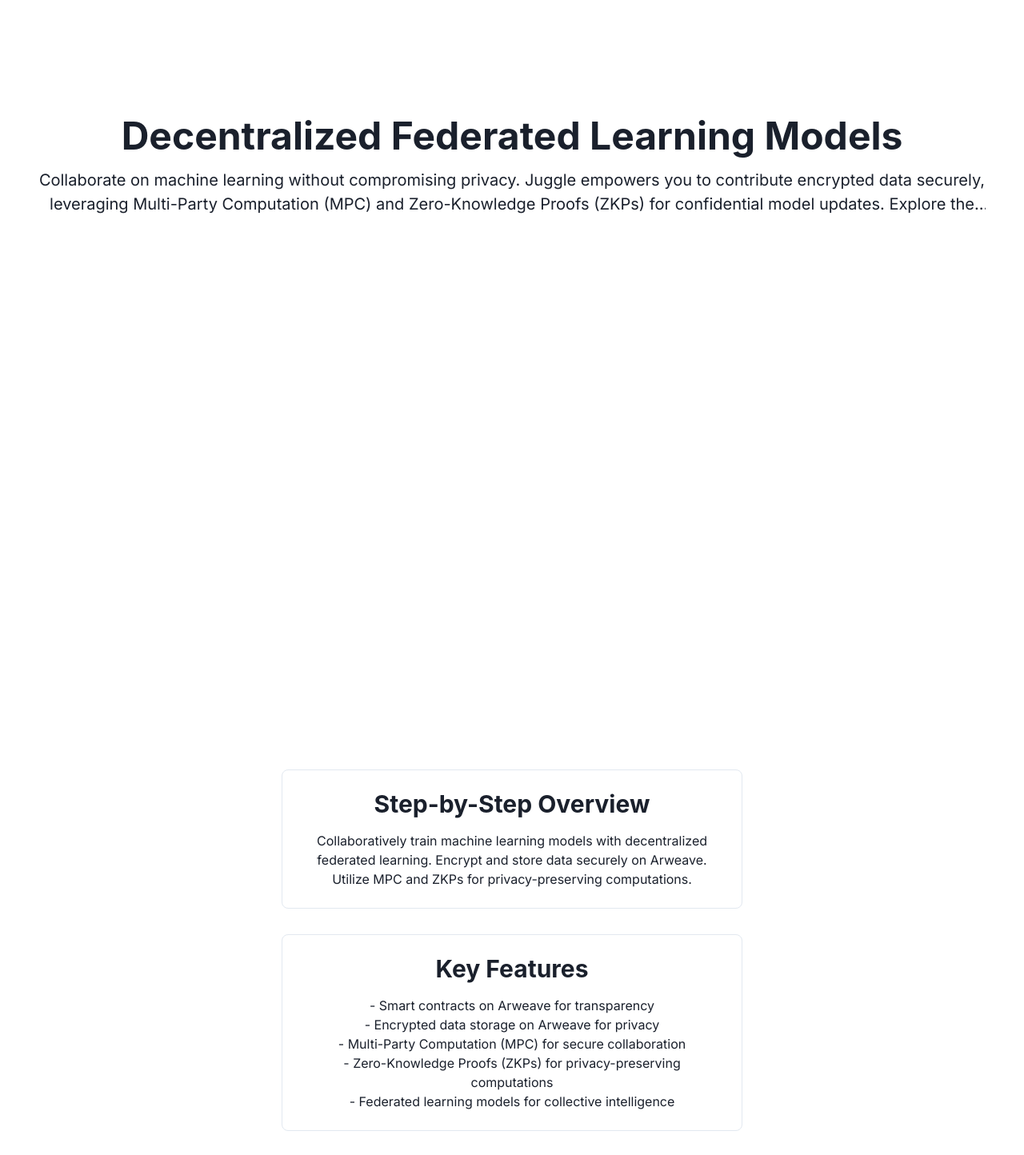
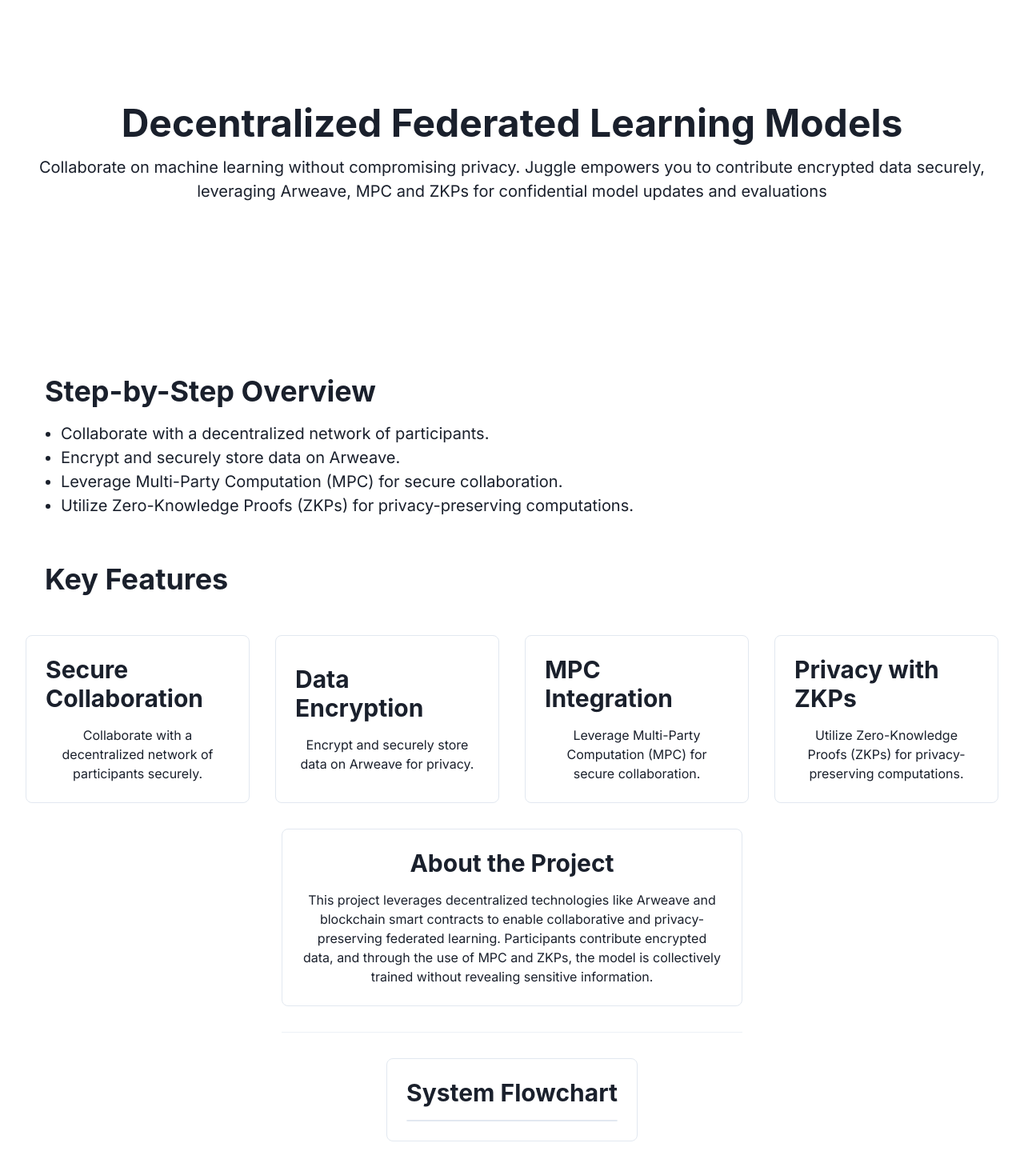
Before and after one commit to aditya172926/juggle, a Next.js app: page / in a window 1280 px wide. Shown: the part 80-1524 px from the top of the page at 80% size. Built offline with nearby package versions, Linux system fonts and the light colour scheme.

Commit message:
key features

```diff
--- a/src/app/page.tsx
+++ b/src/app/page.tsx
@@ -15,9 +15,11 @@ import {
   SimpleGrid,
   Flex,
   Center,
+  UnorderedList,
+  ListItem,
 } from "@chakra-ui/react";
 import { SunIcon, MoonIcon } from "@chakra-ui/icons";
-import { motion } from 'framer-motion';
+import { motion } from "framer-motion";
 
 const MotionBox = motion(Box);
 
@@ -46,14 +48,13 @@ export default function Home() {
 
       {/* <Container> */}
       <VStack spacing={8} align="center">
-
-      <Center>
+        <Center>
           <MotionBox
             w="100%"
-            p={4}
+            px={4}
             textAlign="center"
             mt="10%"
-            minHeight="100vh"
+            mb="15%"
             borderRadius="lg"
             initial={{ opacity: 0 }}
             animate={{ opacity: 1 }}
@@ -64,51 +65,63 @@ export default function Home() {
                 Decentralized Federated Learning Models
               </Heading>
               <Text fontSize="xl" noOfLines={2}>
-                Collaborate on machine learning without compromising privacy. Juggle empowers you to contribute encrypted
-                data securely, leveraging Multi-Party Computation (MPC) and Zero-Knowledge Proofs (ZKPs) for confidential
-                model updates. Explore the future of collective intelligence with decentralized federated learning.
+                Collaborate on machine learning without compromising privacy.
+                Juggle empowers you to contribute encrypted data securely,
+                leveraging Arweave, MPC and ZKPs for confidential model updates
+                and evaluations
               </Text>
             </VStack>
           </MotionBox>
         </Center>
 
         {/* Step-by-Step Overview Section */}
-        <Box
-          maxW="xl"
-          textAlign="center"
-          borderWidth="1px"
-          borderRadius="lg"
-          p={6}
-        >
-          <Heading as="h2" size="lg" mb={4}>
+        <Box textAlign="left" px={6} w="100%">
+          <Heading as="h1" mb={4}>
             Step-by-Step Overview
           </Heading>
-          <Text>
-            Collaboratively train machine learning models with decentralized
-            federated learning. Encrypt and store data securely on Arweave.
-            Utilize MPC and ZKPs for privacy-preserving computations.
-          </Text>
+          <UnorderedList fontSize="xl">
+            <ListItem>
+              Collaborate with a decentralized network of participants.
+            </ListItem>
+            <ListItem>Encrypt and securely store data on Arweave.</ListItem>
+            <ListItem>
+              Leverage Multi-Party Computation (MPC) for secure collaboration.
+            </ListItem>
+            <ListItem>
+              Utilize Zero-Knowledge Proofs (ZKPs) for privacy-preserving
+              computations.
+            </ListItem>
+          </UnorderedList>
         </Box>
 
         {/* Features Section */}
-        <Box
-          maxW="xl"
-          textAlign="center"
-          borderWidth="1px"
-          borderRadius="lg"
-          p={6}
-        >
-          <Heading as="h2" size="lg" mb={4}>
+
+        <Box textAlign="left" pl={6} pt={6} w="100%">
+          {" "}
+          <Heading as="h1" mb={4}>
             Key Features
           </Heading>
-          <Text>
-            - Smart contracts on Arweave for transparency <br />
-            - Encrypted data storage on Arweave for privacy <br />
-            - Multi-Party Computation (MPC) for secure collaboration <br />-
-            Zero-Knowledge Proofs (ZKPs) for privacy-preserving computations{" "}
-            <br />- Federated learning models for collective intelligence
-          </Text>
         </Box>
+
+        <SimpleGrid columns={{ base: 1, md: 2, lg: 4 }} spacing={8} w="100%">
+          <FeatureCard
+            title="Secure Collaboration"
+            description="Collaborate with a decentralized network of participants securely."
+          />
+          <FeatureCard
+            title="Data Encryption"
+            description="Encrypt and securely store data on Arweave for privacy."
+          />
+          <FeatureCard
+            title="MPC Integration"
+            description="Leverage Multi-Party Computation (MPC) for secure collaboration."
+          />
+          <FeatureCard
+            title="Privacy with ZKPs"
+            description="Utilize Zero-Knowledge Proofs (ZKPs) for privacy-preserving computations."
+          />
+        </SimpleGrid>
+
 
         {/* About Section */}
         <Box
@@ -165,3 +178,27 @@ export default function Home() {
     </main>
   );
 }
+
+// FeatureCard Component
+interface FeatureCardProps {
+  title: string;
+  description: string;
+}
+
+const FeatureCard: React.FC<FeatureCardProps> = ({ title, description }) => {
+  return (
+    <Flex
+      p={6}
+      direction="column"
+      align="center"
+      justify="center"
+      borderWidth="1px"
+      borderRadius="lg"
+    >
+      <Heading as="h3" size="lg" mb={4}>
+        {title}
+      </Heading>
+      <Text textAlign="center">{description}</Text>
+    </Flex>
+  );
+};
```
